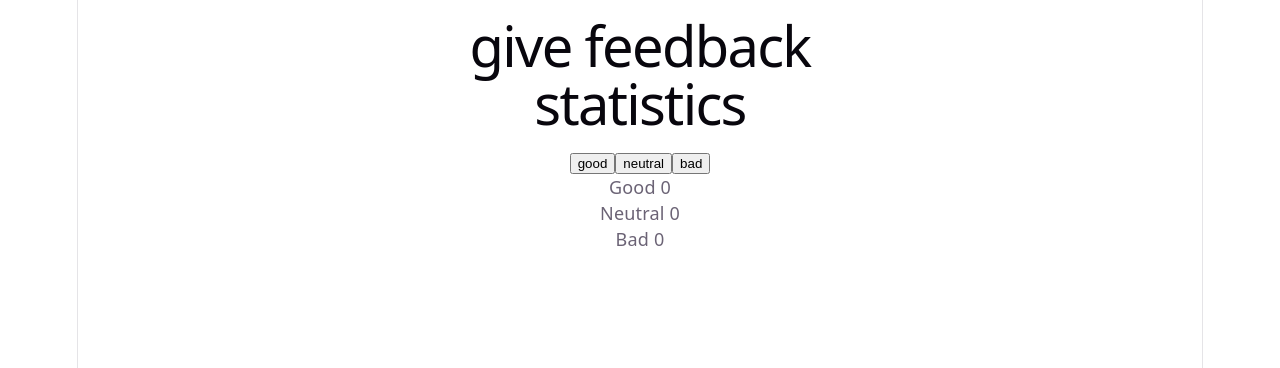
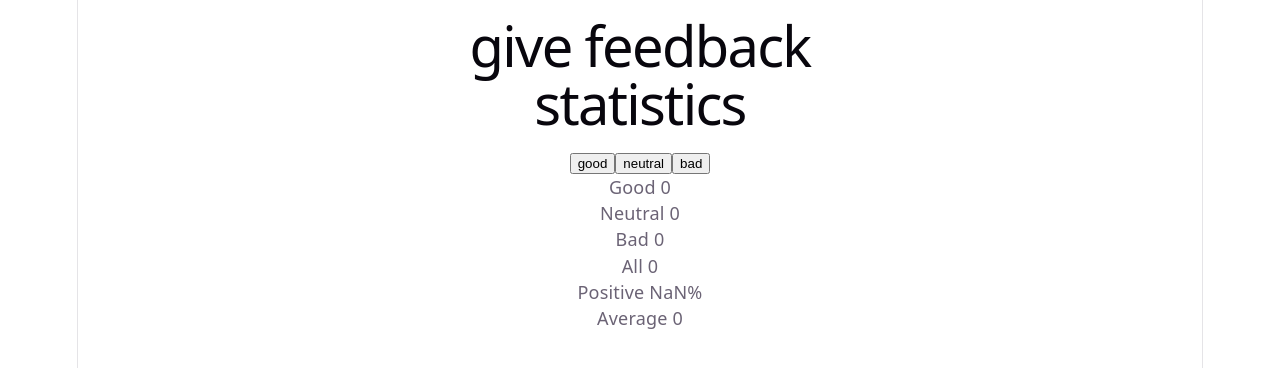
Before and after one commit to G1thub001/Helsinki-fullstack-open, a React (Vite) app in the folder Helsinki-fullstack-open/part1/: page / in a window 1280 px wide. Shown: the top 368 px of the page. Built offline with nearby package versions, Linux system fonts and the light colour scheme.

Commit message:
Complete Unicafe exercise 1.7

```diff
--- a/Helsinki-fullstack-open/part1/src/App.tsx
+++ b/Helsinki-fullstack-open/part1/src/App.tsx
@@ -54,14 +54,20 @@
   good: number
   neutral: number
   bad: number
+  all: number
+  positive: number
+  average: number
 }
-function Statistics({ good, neutral, bad }: StatisticsProps) {
+function Statistics({ good, neutral, bad, all, positive, average }: StatisticsProps) {
 
   return (
     <>
       <p>Good {good}</p>
       <p>Neutral {neutral}</p>
       <p>Bad {bad}</p>
+      <p>All {all}</p>
+      <p>Positive {positive}%</p>
+      <p>Average {average}</p>
     </>
   )
 
@@ -82,6 +88,10 @@
   setBad(bad + 1)
 }
 
+const all = good + neutral + bad
+const average = all / 3
+const positive = (good - bad) / all * 100
+
 return (
   <div>
     <Heading
@@ -101,6 +111,9 @@
      good={good}
      neutral={neutral}
      bad={bad}
+      all={all}
+      positive={positive}
+      average={average}
     />
   </div>
 )
```
